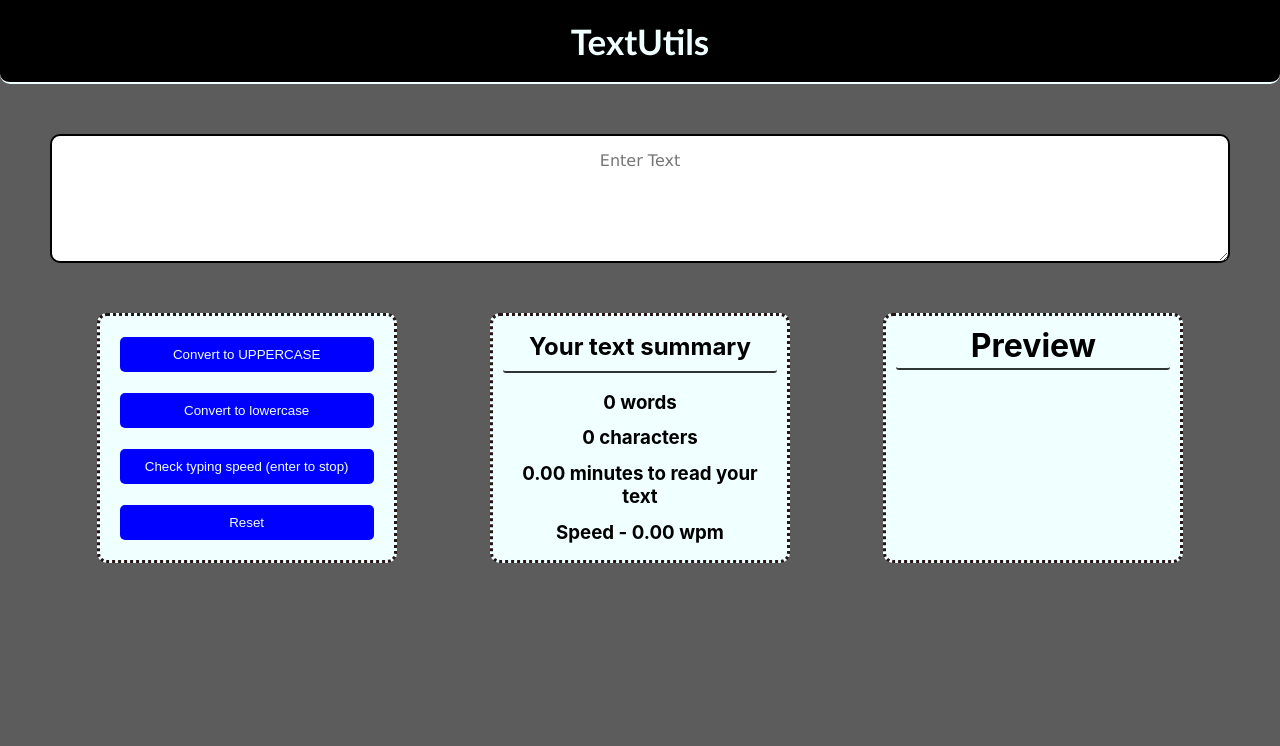
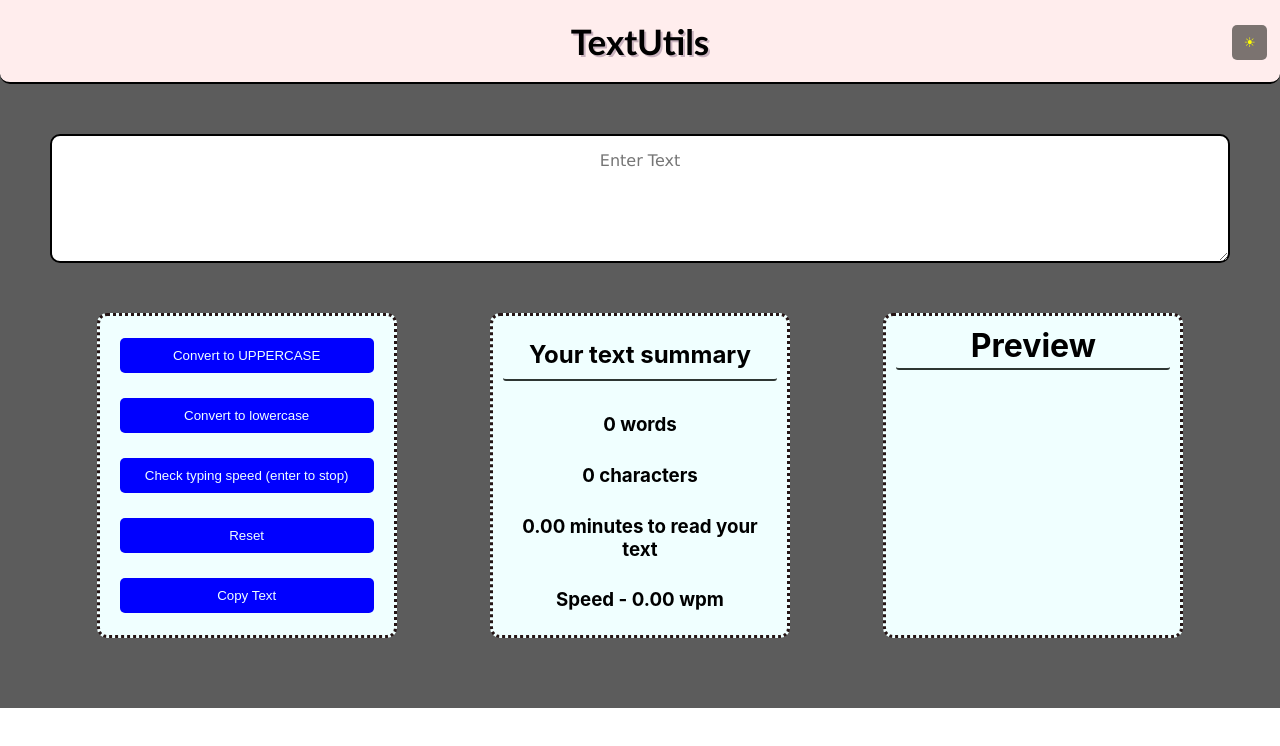
Before and after one commit to Mithun-750/text-utils, a React (Create React App) app: page / in a window 1280 px wide. Shown: the top 746 px of the page. Built offline with nearby package versions, Linux system fonts and the light colour scheme.

Commit message:
Adding dark mode
light one sucks, should upgrade it in future

```diff
--- a/src/App.css
+++ b/src/App.css
@@ -3,27 +3,43 @@
   margin: 0px;
 }
 
-body {
-  background-color: rgb(0 0 0 / 64%);
+
+#enable {
+  padding: 10px;
+  border: none;
+  border-radius: 5px;
+  position: absolute;
+  top: 25px;
+  right: 1vw;
+  width: 35px;
+  transition: all 0.5s ease-in-out;
+}
+
+.enable_light{
+  background-color: rgb(15 18 11 / 55%);
+  color: yellow;
+}
+.enable_dark{
+  background-color: rgb(56, 56, 56);
+  color: blueviolet;
 }
 
 nav {
   text-align: center;
   padding: 20px;
-  background-color: black;
-  border-bottom: 2px solid azure;
   border-bottom-left-radius: 10px;
   border-bottom-right-radius: 10px;
 }
-nav h1{
-  color: azure;
+
+nav h1 {
+  text-shadow: 2px 2px #4727504a;
   font-size: 35px;
   font-weight: bold;
-  font-family:'Trebuchet MS', 'Lucida Sans Unicode', 'Lucida Grande', 'Lucida Sans', Arial, sans-serif;
+  font-family: 'Trebuchet MS', 'Lucida Sans Unicode', 'Lucida Grande', 'Lucida Sans', Arial, sans-serif;
   transition: all 0.5s ease-in-out;
 }
 
-nav h1:hover{
+nav h1:hover {
   transform: scale(1.1) rotate(1deg);
 }
 
@@ -35,7 +51,7 @@ nav h1:hover{
 }
 
 .btnContainer,
-.txtContainer{
+.txtContainer {
   display: flex;
   justify-content: space-around;
   flex-direction: column;
@@ -51,43 +67,89 @@ nav h1:hover{
   width: calc(100vw - 10px);
   text-align: center;
   border-radius: 10px;
-  border: 2px solid black;
   transition: all 0.3s ease-in-out;
   font-family: 'Lucida Sans', 'Lucida Sans Regular', 'Lucida Grande', 'Lucida Sans Unicode', Geneva, Verdana, sans-serif;
   font-size: 16px;
   padding: 15px;
 }
 
-#inputArea:hover{
+#inputArea:hover {
   border: 2px double rgb(37, 21, 21);
   box-shadow: 5px 5px 2px black;
   transform: translate(-5px);
 }
 
-.a_part{
+.a_part {
   width: 300px;
-  height: 250px;
+  height: 325px;
   overflow: hidden;
   padding: 10px;
   box-sizing: border-box;
-  border: 3px dotted rgb(37, 21, 21);
   border-radius: 10px;
-  background-color: azure;
   margin-bottom: 20px;
 }
+
 .preview {
   box-sizing: border-box;
   overflow: auto;
 }
 
 .a_part h1,
-.txtContainer h2{
+.txtContainer h2 {
   border-bottom: 2px solid rgb(46 54 51);
   border-radius: 3px;
   padding-bottom: 3px;
   margin-bottom: 5px;
 }
 
-.txtContainer h2{
+.txtContainer h2 {
   padding-bottom: 10px;
 }
+
+
+.supreme_light {
+  background-color: rgb(0 0 0 / 64%);
+  overflow: hidden;
+}
+
+.inputArea_light {
+  border: 2px solid black;
+}
+
+.nav_light {
+  background-color: #ffeded;
+  border-bottom: 2px solid black;
+}
+
+.nav_light h1{
+  color: black;
+}
+
+.a_part_light {
+  border: 3px dotted rgb(37, 21, 21);
+  background-color: azure;
+}
+
+/* dark mode */
+
+.supreme_dark {
+  background-color: black;
+  overflow: hidden;
+  color: azure;
+}
+
+.inputArea_dark {
+  background-color: rgb(59, 59, 59);
+  border: 2px solid rgb(87, 85, 85);
+  color: azure;
+}
+
+.nav_dark {
+  background-color: rgb(34, 34, 34);
+  border-bottom: 2px solid rgb(82, 87, 87);
+}
+
+.a_part_dark {
+  background-color: rgb(21, 32, 32);
+  border: 3px dotted rgb(87, 85, 85);
+}
--- a/src/App.js
+++ b/src/App.js
@@ -5,6 +5,7 @@ import Button from './components/Button/Button';
 
 function App() {
   const [text, setext] = useState('')
+  const [mode, setmode] = useState('light')
   let [time1, settime1] = useState(0)
   let [tyspeed, settyspeed] = useState((0).toFixed(2))
   const ToUpper = () => {
@@ -21,27 +22,47 @@ function App() {
   const handleChange = (event) => {
     setext((event.target.value).replace(/ {2,}$/g, ' '))
   }
-  const StartCount = () =>{
+  const StartCount = () => {
     settime1(Date.now());
   }
-  const stopcount = (event) =>{
+  const stopcount = (event) => {
     if (event.key === 'Enter') {
       var time2 = Date.now()
-      var duration = ((time2 - time1)/1000)-0.3
-      settyspeed(((text.length/5)/(duration/60)).toFixed(2))
+      var duration = ((time2 - time1) / 1000) - 0.3
+      settyspeed(((text.length / 5) / (duration / 60)).toFixed(2))
       duration = 0
+    }
+  }
+
+  const handleCopy = () => {
+    let ctext = document.getElementById(`inputArea`)
+    ctext.select();
+    navigator.clipboard.writeText(ctext.value)
+  }
+
+  const [modetxt, setmodetxt] = useState('☀')
+  const handlemode = () =>{
+    if (mode === 'light') {
+      setmode('dark')
+      setmodetxt('☾')
+    } else {
+      setmode('light')
+      setmodetxt('☀')
     }
   }
 
   return (
 
     <>
+      <div className={`supreme_${mode}`}>
 
-      <nav>
+        <nav className={`nav_${mode}`}>
           <h1>TextUtils</h1>
+          <button id="enable" className={`enable_${mode}`} onClick={handlemode}>{modetxt}</button>
+
         </nav>
         <div className="container">
-        <textarea name="" id="inputArea" cols="90" rows="5"
+          <textarea name="" id="inputArea" cols="90" rows="5" className={`inputArea_${mode}`}
             placeholder='Enter Text'
             value={text}
             onChange={handleChange}
@@ -49,25 +70,27 @@ function App() {
           ></textarea>
         </div>
         <div className="container">
-        <div className='btnContainer a_part'>
+          <div className={`btnContainer a_part a_part_${mode}`}>
             <Button Text='Convert to UPPERCASE' onClick={ToUpper} />
             <Button Text='Convert to lowercase' onClick={ToLower} />
-          <Button Text='Check typing speed (enter to stop)' onClick={() => {StartCount(); ClearVal();}} />
+            <Button Text='Check typing speed (enter to stop)' onClick={() => { StartCount(); ClearVal(); }} />
             <Button Text='Reset' onClick={ClearVal} />
+            <Button Text='Copy Text' onClick={handleCopy} />
           </div>
-        <div className='txtCenter a_part txtContainer'>
+          <div className={`txtCenter a_part txtContainer a_part_${mode}`}>
             <h2>Your text summary</h2>
             <h3>{text.split(" ").length - 1} words</h3>
             <h3>{text.length} characters</h3>
-          <h3>{(0.008*(text.split(" ").length - 1)).toFixed(2)} minutes to read your text</h3>
+            <h3>{(0.008 * (text.split(" ").length - 1)).toFixed(2)} minutes to read your text</h3>
             <h3>Speed - {tyspeed} wpm</h3>
           </div>
-        <div className='preview txtCenter a_part'>
+          <div className={`preview txtCenter a_part a_part_${mode}`}>
             <h1>Preview</h1>
             <h3>{text}</h3>
           </div>
         </div>
 
+      </div>
     </>
 
   );
--- a/src/components/Button/Button.css
+++ b/src/components/Button/Button.css
@@ -1,4 +1,4 @@
-.button{
+#button{
     background-color: blue;
     color: azure;
     padding: 10px;
@@ -8,6 +8,6 @@
     margin: 10px;
 }
 
-.button:hover{
+#button:hover{
     background-color: rgb(50, 75, 75);
 }
--- a/src/components/Button/Button.jsx
+++ b/src/components/Button/Button.jsx
@@ -11,7 +11,7 @@ export default function Button(props) {
         borderRadius: props.borderRadius,
     };
     return (
-        <button style={myStyle} className='button' onClick={props.onClick}>
+        <button style={myStyle} id='button' className={props.className} onClick={props.onClick}>
             {props.Text}
         </button>
     )
```
Lines whose indentation alone changed are shown as unchanged.
